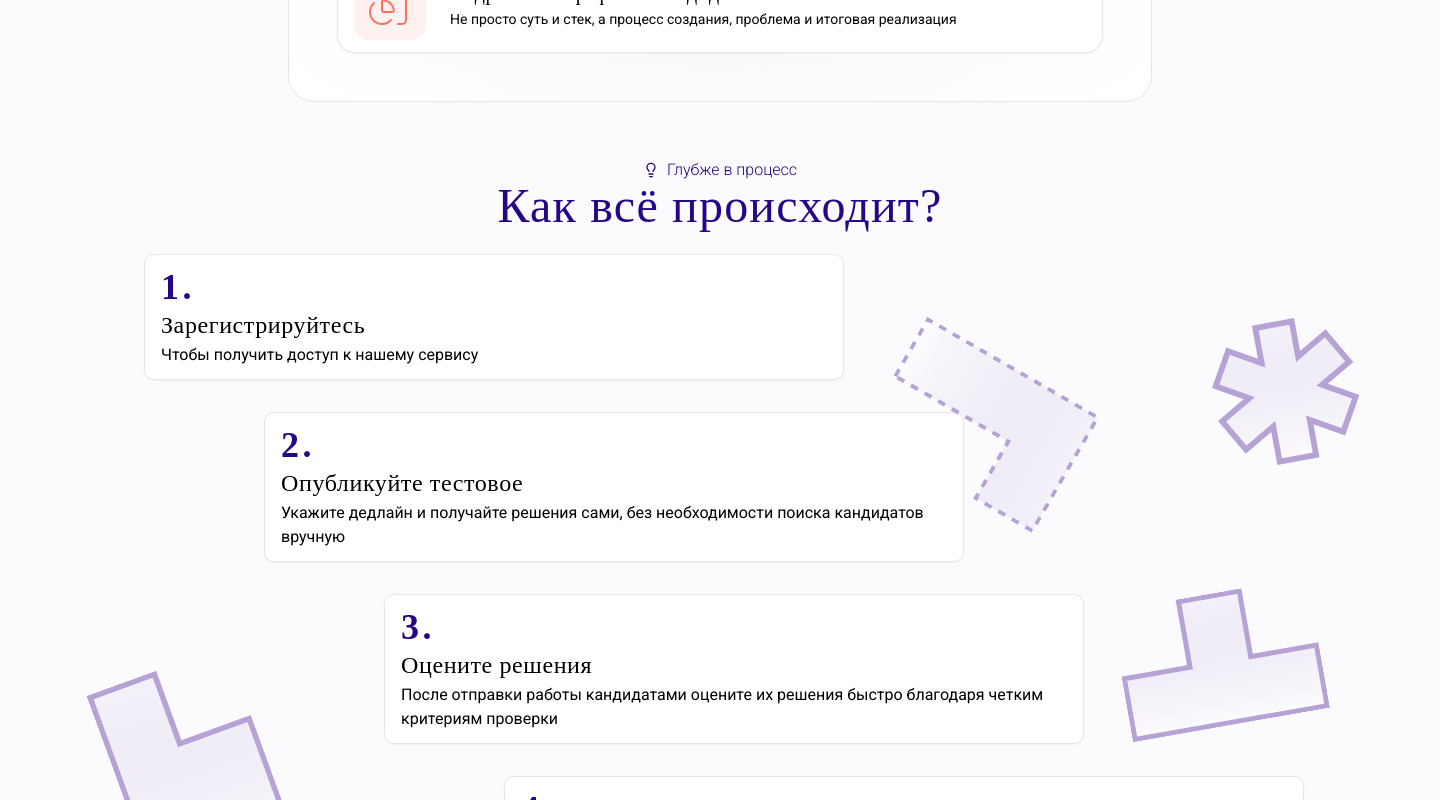
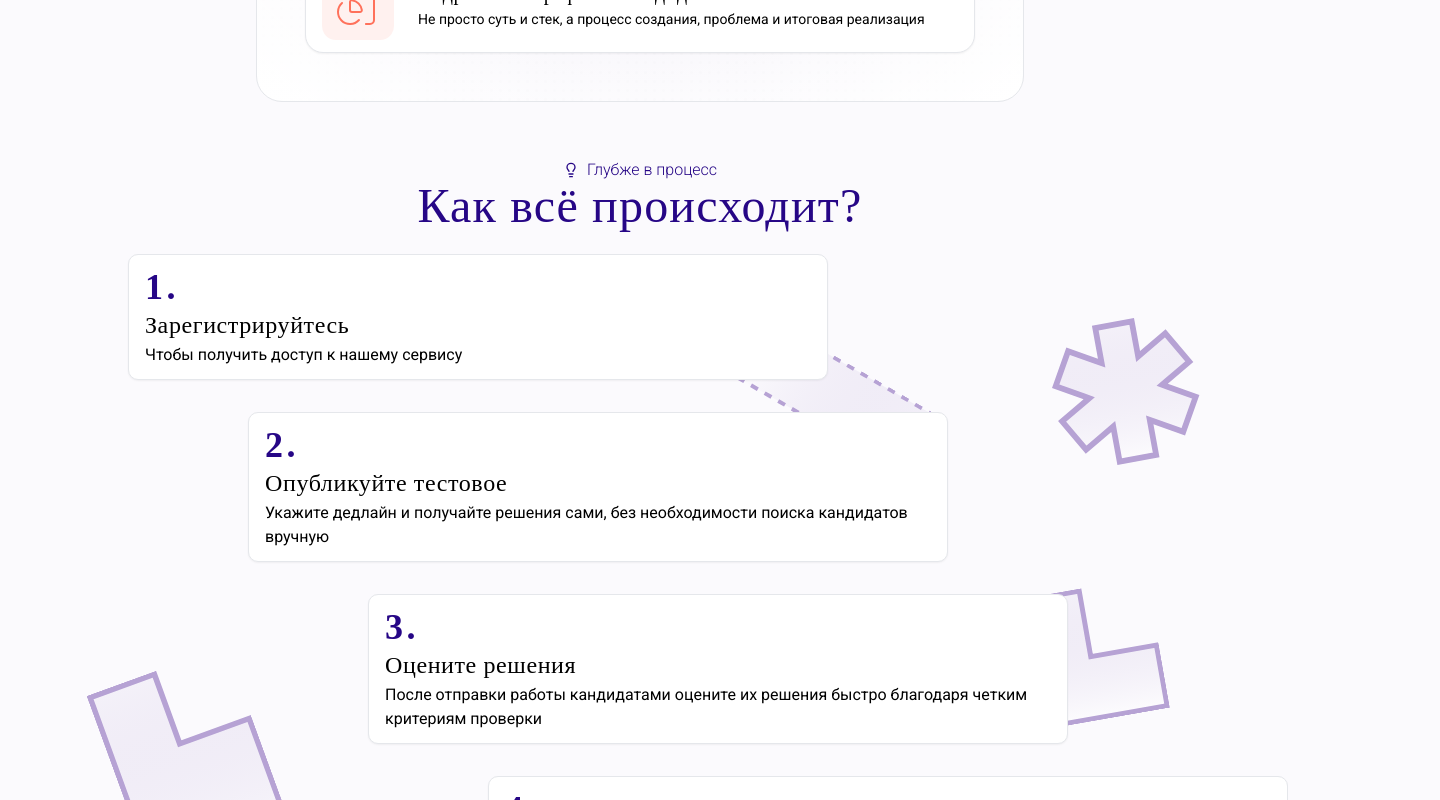
Before and after one commit to Kemuni/CodeHunt, a Next.js app in the folder frontend/: page /for-company in a window 1280 px wide. Shown: the part 2000-2800 px from the top of the page, 1440 px wide, since content can reach past the window. Built offline with nearby package versions, Linux system fonts and the light colour scheme; a web font is replaced by a local one.

Commit message:
Добавил адаптивность на планшеты для лендинга компаний

```diff
--- a/frontend/app/for-company/page.tsx
+++ b/frontend/app/for-company/page.tsx
@@ -54,7 +54,7 @@ function CompanyHeroSection() {
              className="absolute w-37 h-auto right-20 top-60 2xl:right-30 2xl:top-80 2xl:scale-125"
              width={0} height={0} />
       <Image src="/figma/Teewee.svg" alt="asterisk"
-             className="absolute w-50 h-auto right-40 bottom-5 2xl:right-70 2xl:bottom-10 2xl:scale-125"
+             className="absolute w-50 h-auto right-30 bottom-5 2xl:right-70 2xl:bottom-10 2xl:scale-125"
              width={0} height={0} />
       <Image src="/figma/Orange Ricky.svg" alt="asterisk"
              className="absolute w-50 h-auto left-10 bottom-0 2xl:left-50 2xl:bottom-0 2xl:scale-125"
@@ -169,7 +169,7 @@ function TariffVariants() {
 function HowWeAreHelping() {
   return (
     <div
-      className="flex flex-col gap-6 w-3/5 2xl:w-1/2 px-12 py-12 border border-gray-200 rounded-4xl bg-[radial-gradient(transparent,#FFFFFF),radial-gradient(#B6A2D450,#FFFFFF20),url('/figma/DotGrid.svg')] bg-center"
+      className="flex flex-col gap-6 w-4/5 xl:w-3/5 2xl:w-1/2 px-12 py-12 border border-gray-200 rounded-4xl bg-[radial-gradient(transparent,#FFFFFF),radial-gradient(#B6A2D450,#FFFFFF20),url('/figma/DotGrid.svg')] bg-center"
     >
       <div className="flex w-full bg-white border border-gray-200 shadow-xs px-4 py-3 gap-6 rounded-2xl">
         <div className="p-3 w-fit bg-[#260686]/10 text-[#260686] rounded-xl">
@@ -245,7 +245,7 @@ interface StepProps {
 
 
 function Step({index, title, subtitle, className}: StepProps) {
-  const margins = ["ml-0", "ml-30", "ml-60", "ml-90"]
+  const margins = ["ml-0", "ml-10 xl:ml-30", "ml-20 xl:ml-60", "ml-30 xl:ml-90"]
   return (
     <span className={cn(
       "w-175 grid gap-0.5 bg-white border border-gray-200 px-4 py-3 rounded-lg shadow-xs",
@@ -270,18 +270,18 @@ function HowDoesItWork() {
   return (
     <>
       <Image src="/figma/Asterisk 2.svg" alt="asterisk"
-             className="absolute w-37 h-auto right-20 top-40 2xl:right-60 2xl:top-30 2xl:scale-125"
+             className="absolute z-0 w-37 h-auto right-20 top-40 2xl:right-60 2xl:top-30 2xl:scale-125"
              width={0} height={0} />
       <Image src="/figma/Teewee.svg" alt="asterisk"
-             className="absolute w-50 h-auto right-30 bottom-50 -rotate-10 2xl:right-40 2xl:bottom-30 2xl:scale-125"
+             className="absolute z-0 hidden xl:block w-50 h-auto right-30 bottom-50 -rotate-10 2xl:right-40 2xl:bottom-30 2xl:scale-125"
              width={0} height={0} />
       <Image src="/figma/Orange Ricky.svg" alt="asterisk"
-             className="absolute w-50 h-auto right-90 top-50 2xl:right-150 2xl:top-45 2xl:scale-125 -rotate-150"
+             className="absolute z-0 hidden xl:block w-50 h-auto right-90 top-50 2xl:right-150 2xl:top-45 2xl:scale-125 -rotate-150"
              width={0} height={0} />
       <Image src="/figma/Rhode Island.svg" alt="asterisk"
-             className="absolute w-37 h-auto left-30 bottom-10 -rotate-20 2xl:left-70 2xl:bottom-10 2xl:scale-125"
+             className="absolute z-0 w-37 h-auto left-10 xl:left-30 bottom-10 -rotate-20 2xl:left-70 2xl:bottom-10 2xl:scale-125"
              width={0} height={0} />
-      <div className="w-4/5 2xl:w-[70%] flex flex-col gap-8">
+      <div className="w-4/5 z-1 2xl:w-[70%] flex flex-col gap-8">
         <Step index={1} title="Зарегистрируйтесь"
               subtitle="Чтобы получить доступ к нашему сервису" />
         <Step index={2} title="Опубликуйте тестовое"
@@ -298,7 +298,7 @@ function HowDoesItWork() {
 
 function ContactMeSection() {
   return (
-    <div className="w-3/5 m-auto flex flex-col gap-12 border border-gray-200 bg-radial from-primary-pink/15 to-white shadow-xs px-32 py-8 rounded-2xl">
+    <div className="w-4/5 xl:w-3/5 m-auto flex flex-col gap-12 border border-gray-200 bg-radial from-primary-pink/15 to-white shadow-xs px-32 py-8 rounded-2xl">
       <span className="grid text-center gap-0.5">
         <h2 className="font-heading text-5xl font-medium tracking-wide text-primary">
           Заполните форму
--- a/frontend/app/layout.tsx
+++ b/frontend/app/layout.tsx
@@ -23,7 +23,7 @@ export default function RootLayout({
 }>) {
   return (
     <html lang="ru" className={cn("scroll-smooth", "font-sans", tektur.variable, roboto.variable)}>
-      <body className="m-0 min-w-360 bg-background">
+      <body className="m-0 w-screen bg-background">
         {children}
       </body>
     </html>
--- a/frontend/components/landing/site-header.tsx
+++ b/frontend/components/landing/site-header.tsx
@@ -10,7 +10,7 @@ const navigationLinks = [
 
 export function SiteHeader() {
   return (
-    <header className="relative flex h-23.5 min-w-360 items-center px-21.25">
+    <header className="relative flex h-23.5 w-screen items-center px-21.25">
       <Link href={""} className="block shrink-0">
         <Image
           src="/figma/code-mentor-logo.svg"
```
